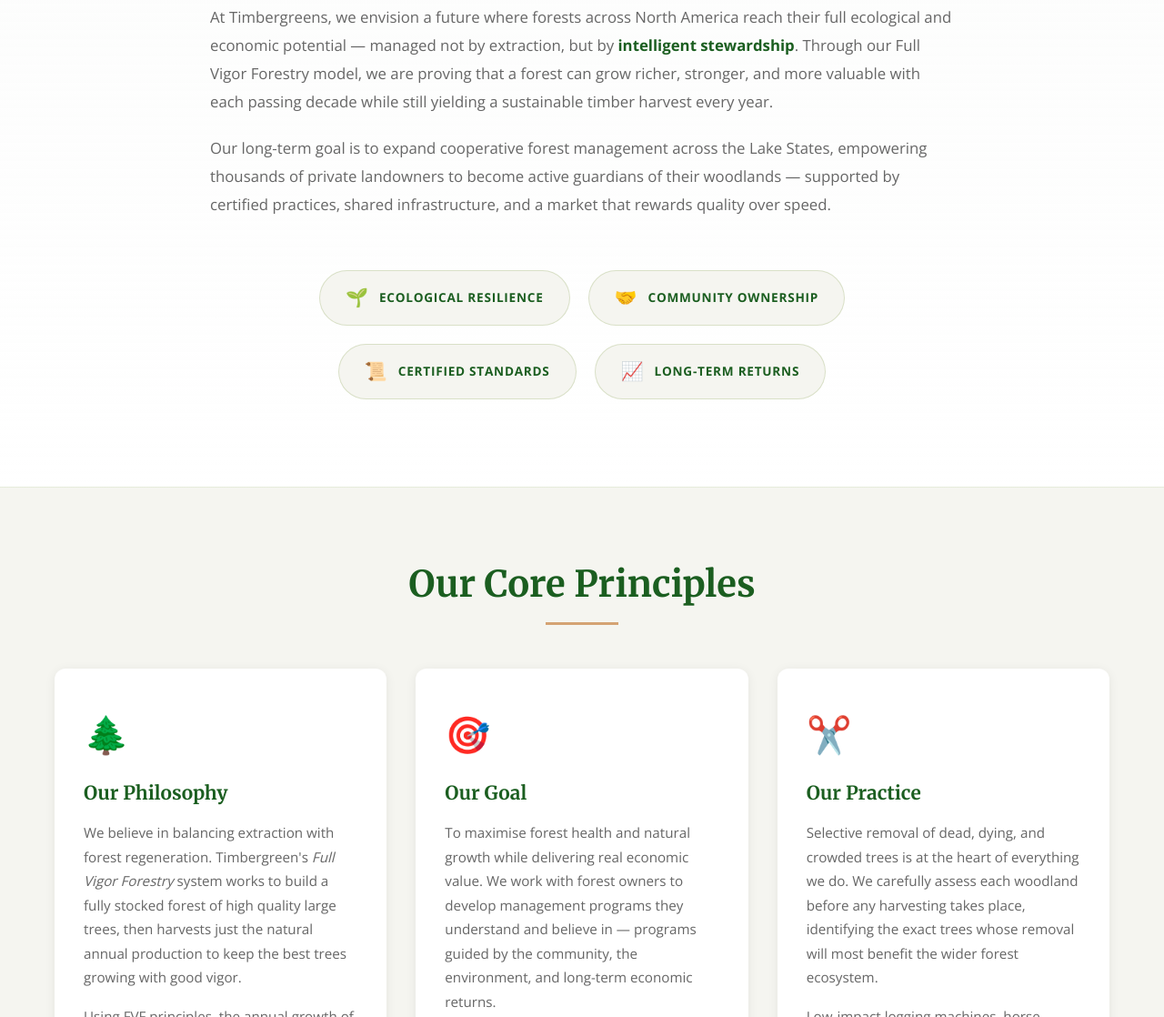
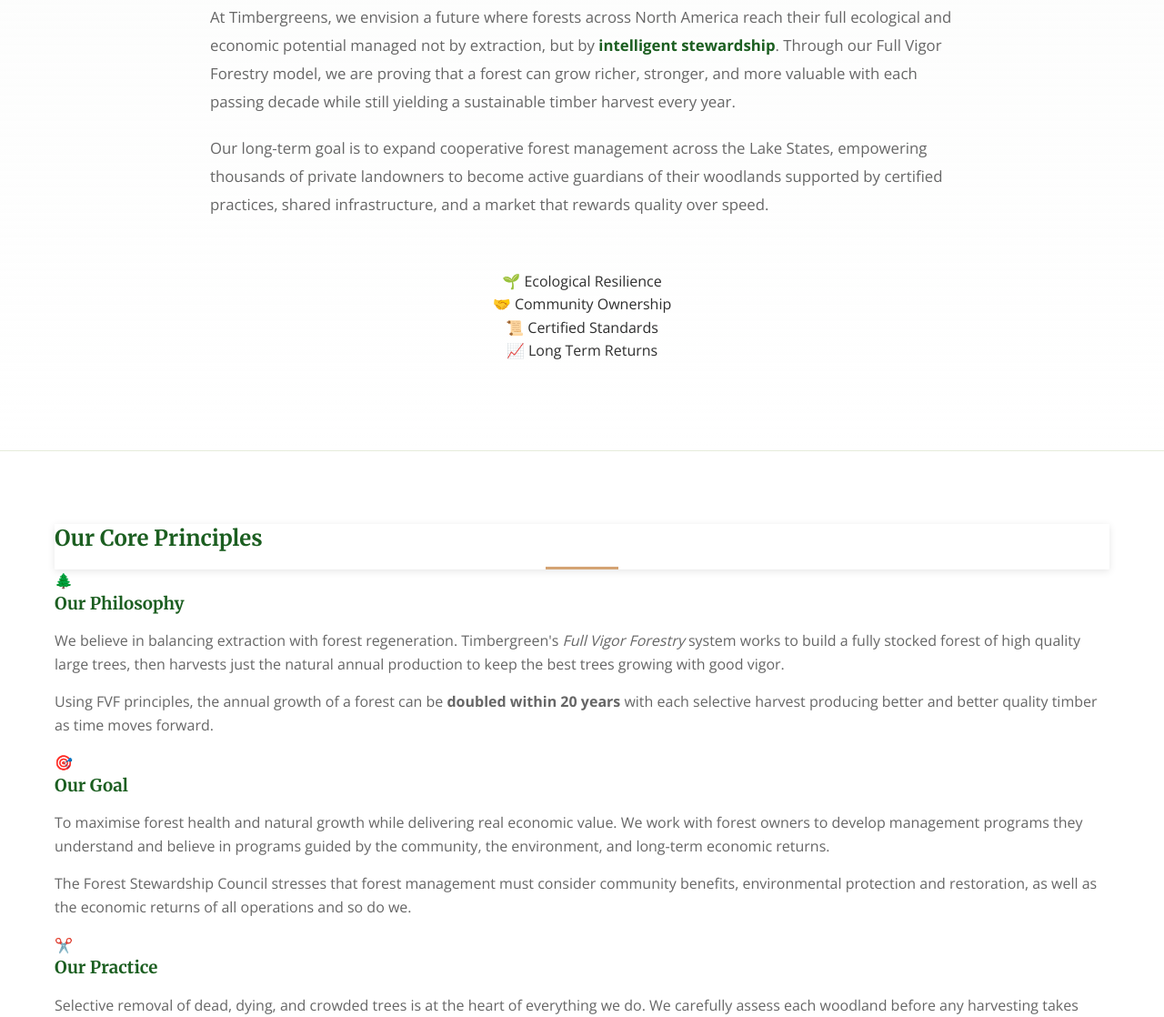
Before and after one commit to arinzeaneke065-a11y/Timbergreens-, a plain HTML site: page about.html in a window 1280 px wide. Shown: the part 1682-2800 px from the top of the page at 91% size. Drawn offline with nearby package versions, Linux system fonts and the light colour scheme.

Commit message:
refactor: remove em-dashes for hyphens and update site content statistics

```diff
--- a/about.html
+++ b/about.html
@@ -67,7 +67,7 @@
         <p class="page-hero-eyebrow">Our Story</p>
         <h1 class="page-hero-title">About Timbergreens</h1>
         <p class="page-hero-subtitle">
-          A commitment to sustainable forestry — rooted in responsibility, grown
+          A commitment to sustainable forestry rooted in responsibility, grown
           through partnership.
         </p>
       </div>
@@ -97,7 +97,7 @@
               health of forests through responsible harvesting.
             </p>
             <p>
-              We operate on a selective harvesting model — essentially "skimming
+              We operate on a selective harvesting model essentially "skimming
               the cream" by removing only trees that are dead, dying, or
               crowding others. This methodology ensures that our forests remain
               healthy, productive, and vibrant for generations to come.
@@ -105,14 +105,14 @@
             <p>
               Timbergreen was the
               <strong>first forestry consulting firm in the Lake States</strong>
-              to pass the FSC standard and attain SmartWood certification — a
+              to pass the FSC standard and attain SmartWood certification a
               milestone that reflects our enduring dedication to environmental
               stewardship.
             </p>
           </div>
           <div class="intro-stats">
             <div class="stat-card">
-              <span class="stat-number">12+</span>
+              <span class="stat-number">25+</span>
               <span class="stat-label">Years of Experience</span>
             </div>
             <div class="stat-card">
@@ -123,7 +123,7 @@
             </div>
             <div class="stat-card">
               <span class="stat-number">FSC</span>
-              <span class="stat-label">Certified — First in Lake States</span>
+              <span class="stat-label">Certified First in Lake States</span>
             </div>
             <div class="stat-card">
               <span class="stat-number">20yr</span>
@@ -145,7 +145,7 @@
           <div class="vision-divider"></div>
 
           <blockquote class="vision-quote">
-            "A forest is not a commodity to be consumed — it is a living legacy
+            "A forest is not a commodity to be consumed it is a living legacy
             to be cultivated. Every tree we leave standing is an investment in
             the world our children will inherit."
           </blockquote>
@@ -153,7 +153,7 @@
           <div class="vision-body-wrapper">
             <p class="vision-body">
               At Timbergreens, we envision a future where forests across North
-              America reach their full ecological and economic potential —
+              America reach their full ecological and economic potential
               managed not by extraction, but by
               <strong>intelligent stewardship</strong>. Through our Full Vigor
               Forestry model, we are proving that a forest can grow richer,
@@ -163,28 +163,28 @@
             <p class="vision-body">
               Our long-term goal is to expand cooperative forest management
               across the Lake States, empowering thousands of private landowners
-              to become active guardians of their woodlands — supported by
+              to become active guardians of their woodlands supported by
               certified practices, shared infrastructure, and a market that
               rewards quality over speed.
             </p>
           </div>
 
-          <div class="vision-pillars">
-            <div class="vision-pillar">
-              <span class="pillar-icon">🌱</span>
-              <span class="pillar-text">Ecological Resilience</span>
+          <div class="vision pillars">
+            <div class="vision pillar">
+              <span class="pillar icon">🌱</span>
+              <span class="pillar text">Ecological Resilience</span>
             </div>
-            <div class="vision-pillar">
-              <span class="pillar-icon">🤝</span>
-              <span class="pillar-text">Community Ownership</span>
+            <div class="vision pillar">
+              <span class="pillar icon">🤝</span>
+              <span class="pillar text">Community Ownership</span>
             </div>
-            <div class="vision-pillar">
-              <span class="pillar-icon">📜</span>
-              <span class="pillar-text">Certified Standards</span>
+            <div class="vision pillar">
+              <span class="pillar icon">📜</span>
+              <span class="pillar text">Certified Standards</span>
             </div>
-            <div class="vision-pillar">
-              <span class="pillar-icon">📈</span>
-              <span class="pillar-text">Long-Term Returns</span>
+            <div class="vision pillar">
+              <span class="pillar icon">📈</span>
+              <span class="pillar text">Long Term Returns</span>
             </div>
           </div>
         </div>
@@ -192,15 +192,15 @@
     </section>
 
     <!-- Core Values Cards -->
-    <section class="about-values">
+    <section class="about values">
       <div class="container">
-        <div class="section-header">
+        <div class="section header">
           <h2>Our Core Principles</h2>
           <div class="divider"></div>
         </div>
-        <div class="values-grid">
-          <div class="value-card">
-            <div class="value-icon">🌲</div>
+        <div class="values grid">
+          <div class="value card">
+            <div class="value icon">🌲</div>
             <h3>Our Philosophy</h3>
             <p>
               We believe in balancing extraction with forest regeneration.
@@ -211,29 +211,29 @@
             </p>
             <p>
               Using FVF principles, the annual growth of a forest can be
-              <strong>doubled within 20 years</strong> — with each selective
+              <strong>doubled within 20 years</strong> with each selective
               harvest producing better and better quality timber as time moves
               forward.
             </p>
           </div>
-          <div class="value-card">
-            <div class="value-icon">🎯</div>
+          <div class="value card">
+            <div class="value icon">🎯</div>
             <h3>Our Goal</h3>
             <p>
               To maximise forest health and natural growth while delivering real
               economic value. We work with forest owners to develop management
-              programs they understand and believe in — programs guided by the
+              programs they understand and believe in programs guided by the
               community, the environment, and long-term economic returns.
             </p>
             <p>
               The Forest Stewardship Council stresses that forest management
-              must consider community benefits, environmental protection &amp;
-              restoration, as well as the economic returns of all operations —
+              must consider community benefits, environmental protection and
+              restoration, as well as the economic returns of all operations
               and so do we.
             </p>
           </div>
-          <div class="value-card">
-            <div class="value-icon">✂️</div>
+          <div class="value card">
+            <div class="value icon">✂️</div>
             <h3>Our Practice</h3>
             <p>
               Selective removal of dead, dying, and crowded trees is at the
@@ -252,19 +252,19 @@
     </section>
 
     <!-- Cooperative Movement -->
-    <section class="about-coop">
+    <section class="about coop">
       <div class="container">
-        <div class="coop-inner">
-          <div class="section-header section-header--left">
+        <div class="coop inner">
+          <div class="section header section header left">
             <h2>The Cooperative Movement</h2>
-            <div class="divider divider--left"></div>
+            <div class="divider divider left"></div>
           </div>
           <p>
             The Sustainable Forestry Cooperative movement has caught the
             attention of many landowners across Washington Island, Wisconsin.
             Timbergreen has been involved in several forest owner meetings, a
             low-impact logging demonstration field day, and has installed
-            flooring in two homes on the Island — showing the final product
+            flooring in two homes on the Island showing the final product
             available from cooperative management.
           </p>
           <p>
@@ -272,7 +272,7 @@
             <strong>20,000 acres</strong>, with around 8,000 acres of forest.
             Our estimate is that the forest resource is currently
             <strong>80% underutilised</strong>. Assuming 60% of landowners
-            participate, that would total about 5,000 acres of forest — capable
+            participate, that would total about 5,000 acres of forest capable
             of producing <strong>1,000,000 board feet per year</strong> in the
             first phase alone.
           </p>
@@ -296,7 +296,7 @@
               <div>
                 <h4>Value-Added Products</h4>
                 <p>
-                  Hardwood flooring and kiln-dry lumber have been the best
+                  Hardwood flooring and kiln dry lumber have been the best
                   products at Timbergreen for 12 years. Beech, maple, oak,
                   birch, ash, and cedar from Washington Island are all highly
                   valuable. Creative processing and direct marketing could
@@ -314,14 +314,14 @@
                   conference centre, and logger training programmes are all part
                   of our vision. This Island is a perfect place for a
                   demonstration and training centre with huge demand for
-                  practical, common-sense forestry education.
+                  practical, common sense forestry education.
                 </p>
               </div>
             </div>
             <div class="highlight-item">
               <span class="highlight-icon">🌿</span>
               <div>
-                <h4>Non-Timber Products</h4>
+                <h4>Non Timber Products</h4>
                 <p>
                   Beyond timber, forest cooperatives also produce mushrooms,
                   herbal and medicinal plants, and maple syrup. The rich soils
@@ -364,7 +364,7 @@
             <h3>Species Mix</h3>
             <div class="species-bars">
               <div class="species-bar-item">
-                <span class="species-name">Maple-Beech</span>
+                <span class="species-name">Maple Beech</span>
                 <div class="species-bar-track">
                   <div class="species-bar-fill" style="width: 44%"></div>
                 </div>
@@ -378,7 +378,7 @@
                 <span class="species-pct">28%</span>
               </div>
               <div class="species-bar-item">
-                <span class="species-name">Aspen-Birch</span>
+                <span class="species-name">Aspen Birch</span>
                 <div class="species-bar-track">
                   <div class="species-bar-fill" style="width: 28%"></div>
                 </div>
```
Also changed, not shown: index.html (+2 -2 lines).
